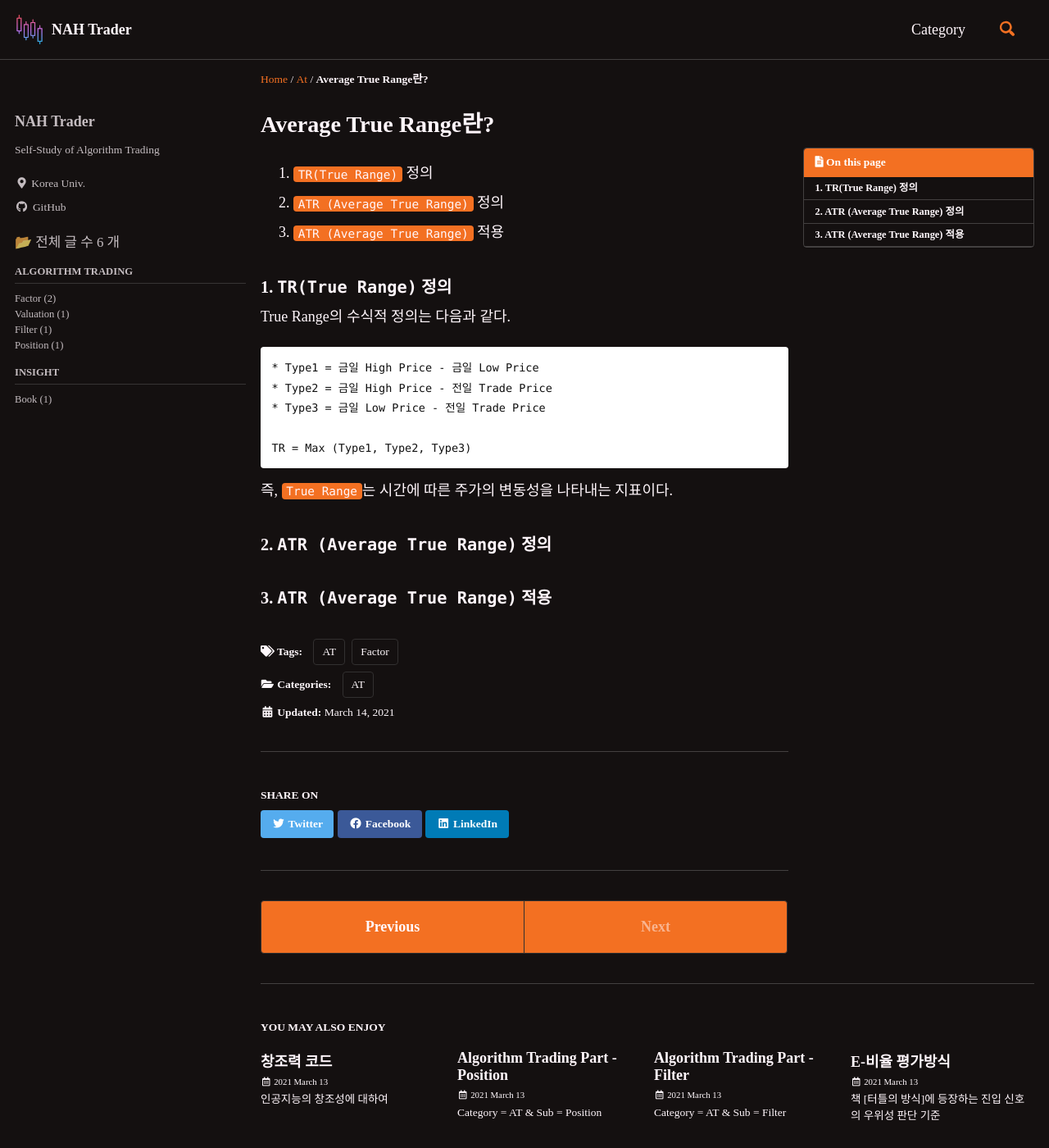
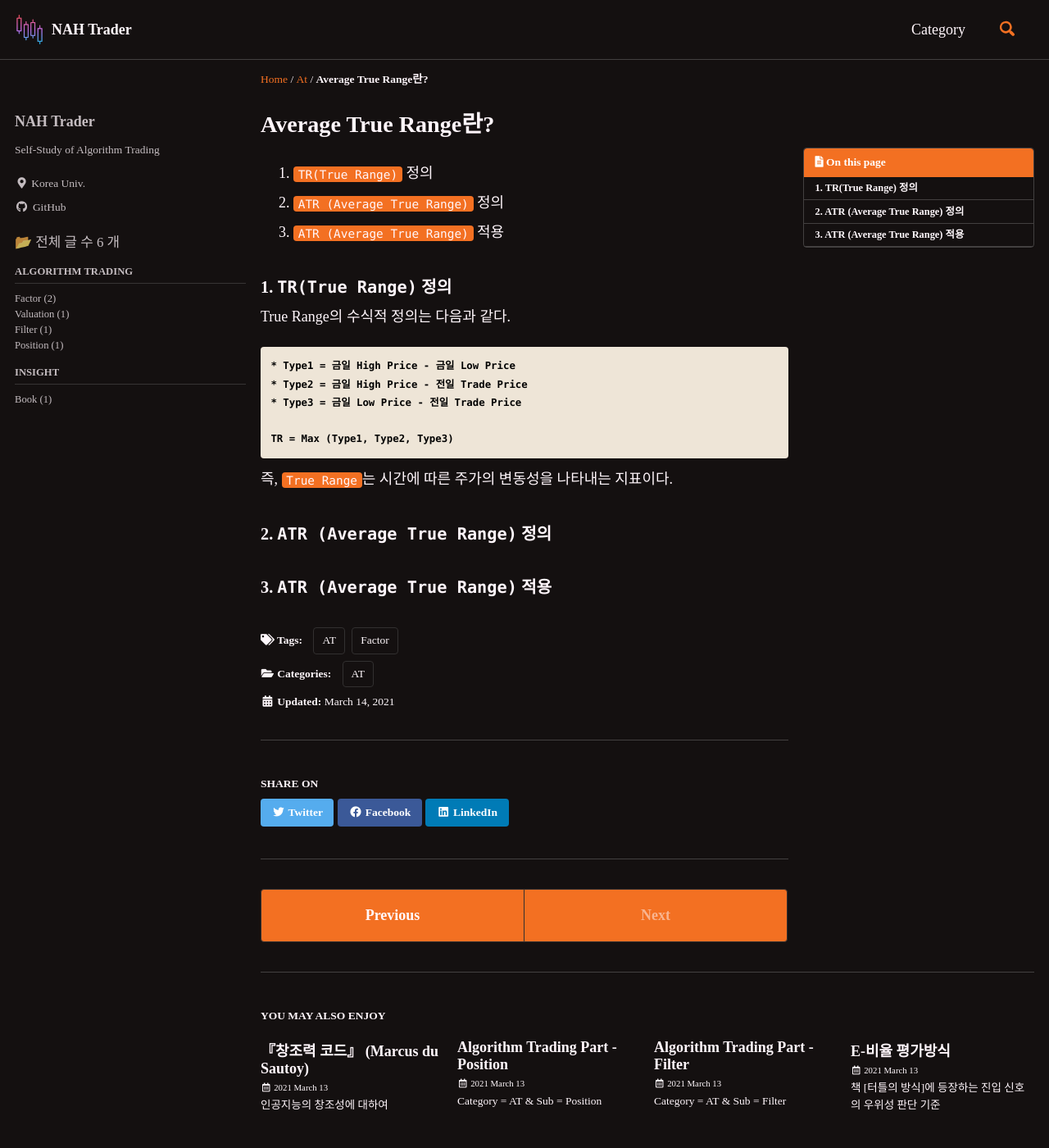
Before and after one commit to NAHtrader/NAHtrader.github.io, a Jekyll site: the page built from _posts/2021-03-14-AA2.md, in a window 1280 px wide and 1400 px high. Shown: the whole window at 82% size. Built offline with Jekyll 4.4.1, drawn with Linux system fonts in a browser that asks for light colours; cached includes are drawn as plain includes; some web fonts are replaced.

Commit message:
Color Hermes

```diff
--- a/_posts/2021-03-13-BA1.md
+++ b/_posts/2021-03-13-BA1.md
@@ -1,5 +1,5 @@
 ---
-title: "창조력 코드"
+title: "『창조력 코드』 (Marcus du Sautoy)"
 excerpt: "인공지능의 창조성에 대하여"
 
 categories:
--- a/_sass/minimal-mistakes/_syntax.scss
+++ b/_sass/minimal-mistakes/_syntax.scss
@@ -6,10 +6,11 @@ div.highlighter-rouge,
 figure.highlight {
   position: relative;
   margin-bottom: 1em;
-  background: $base00;
-  color: $base05;
+  background: #EEE5D7;
+  color: #000;
   font-family: $monospace;
-  font-size: $type-size-6;
+  font-size: $type-size-7;
+  font-weight: bolder;
   line-height: 1.8;
   border-radius: $border-radius;
 
```
